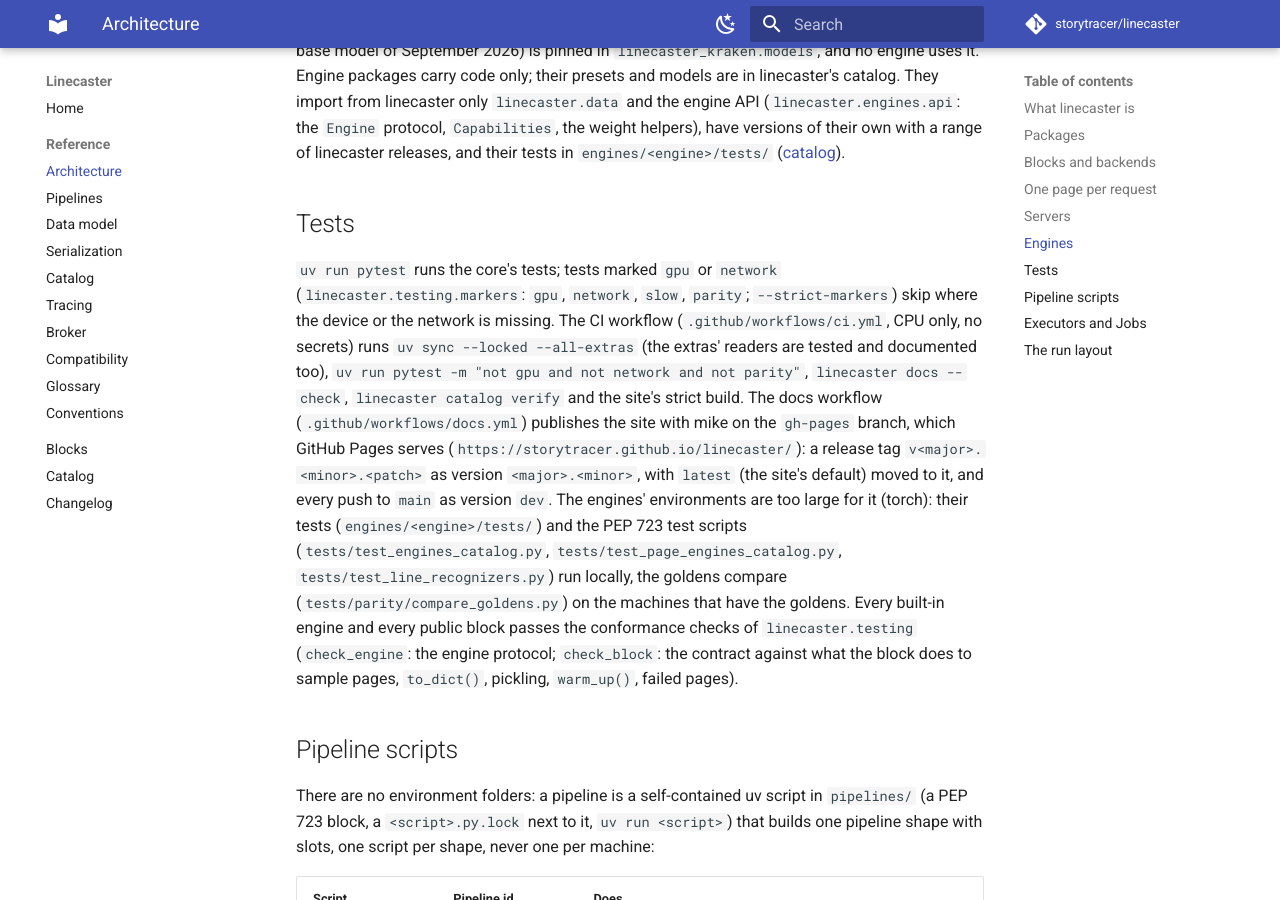
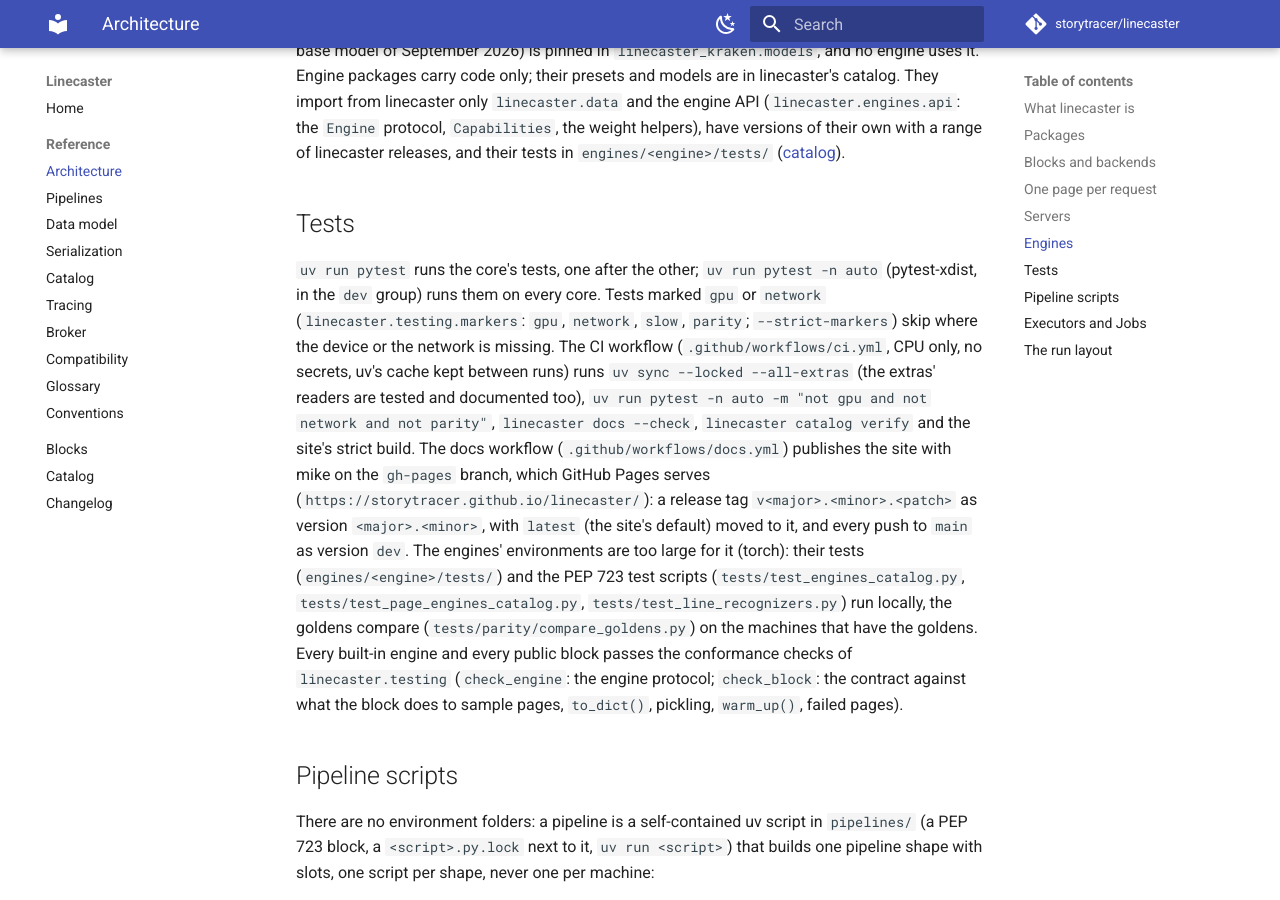
Before and after one commit to storytracer/linecaster, an MkDocs documentation site: the page built from docs/reference/architecture.md, in a window 1280 px wide and 900 px high, scrolled down 3772 px. Built offline with MkDocs 1.6.1 and Material for MkDocs 9.7.7, drawn with Linux system fonts in a browser that asks for light colours; comment, search, counter and statistics services are not loaded; the version menu is left out.

Commit message:
Cache uv in CI and move to the Node 24 actions
setup-uv keeps uv's cache keyed on uv.lock in the CI and docs workflows;
actions/checkout v7 and setup-uv v10.3.3 run on Node 24 (setup-uv has
published no major tags since v8). The README and the architecture page
say how to run the tests in parallel.

Co-Authored-By: Claude Opus 5.5 <noreply@anthropic.com>

```diff
--- a/docs/reference/architecture.md
+++ b/docs/reference/architecture.md
@@ -107,10 +107,12 @@ with a range of linecaster releases, and their tests in `engines/<engine>/tests/
 
 ## Tests
 
-`uv run pytest` runs the core's tests; tests marked `gpu` or `network` (`linecaster.testing.markers`: `gpu`,
-`network`, `slow`, `parity`; `--strict-markers`) skip where the device or the network is missing. The CI workflow
-(`.github/workflows/ci.yml`, CPU only, no secrets) runs `uv sync --locked --all-extras` (the extras' readers are
-tested and documented too), `uv run pytest -m "not gpu and not network and not parity"`, `linecaster docs
+`uv run pytest` runs the core's tests, one after the other; `uv run pytest -n auto` (pytest-xdist, in the `dev`
+group) runs them on every core. Tests marked `gpu` or `network` (`linecaster.testing.markers`: `gpu`, `network`,
+`slow`, `parity`; `--strict-markers`) skip where the device or the network is missing. The CI workflow
+(`.github/workflows/ci.yml`, CPU only, no secrets, uv's cache kept between runs) runs `uv sync --locked
+--all-extras` (the extras' readers are tested and documented too), `uv run pytest -n auto -m "not gpu and not
+network and not parity"`, `linecaster docs
 --check`, `linecaster catalog verify` and the site's strict build. The docs workflow (`.github/workflows/docs.yml`)
 publishes the site with mike on the `gh-pages` branch, which GitHub Pages serves
 (`https://storytracer.github.io/linecaster/`): a release tag `v<major>.<minor>.<patch>` as version `<major>.<minor>`,
```
Also changed, not shown: README.md (+1 -1 lines), docs/index.md (+1 -1 lines), docs/llms-full.txt (+7 -5 lines), 2 other files.
